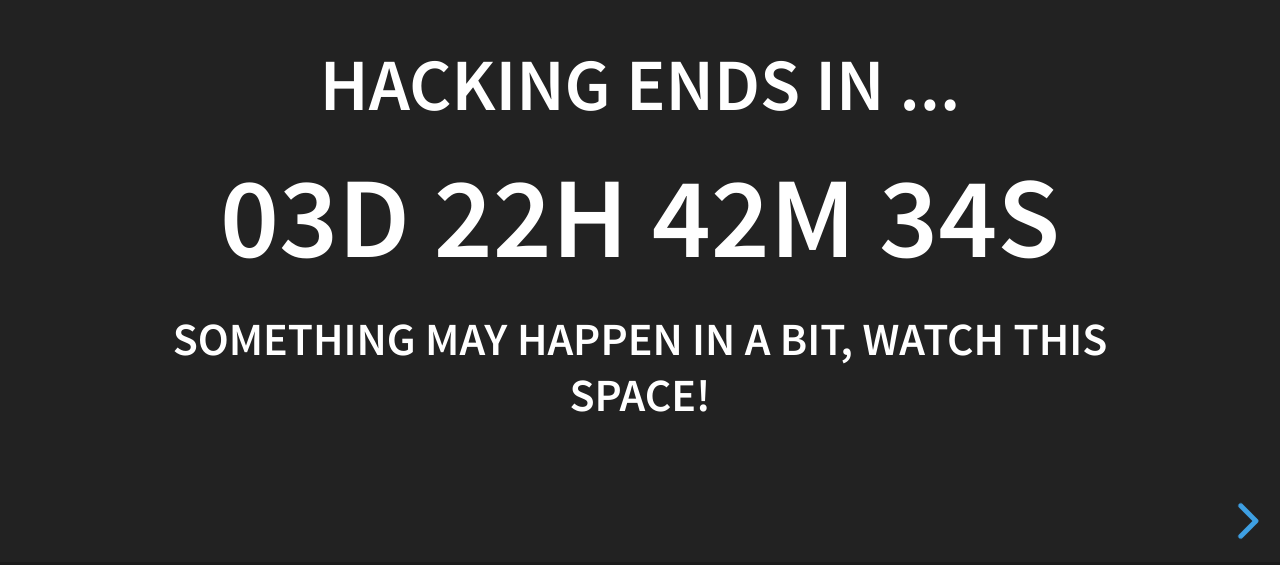
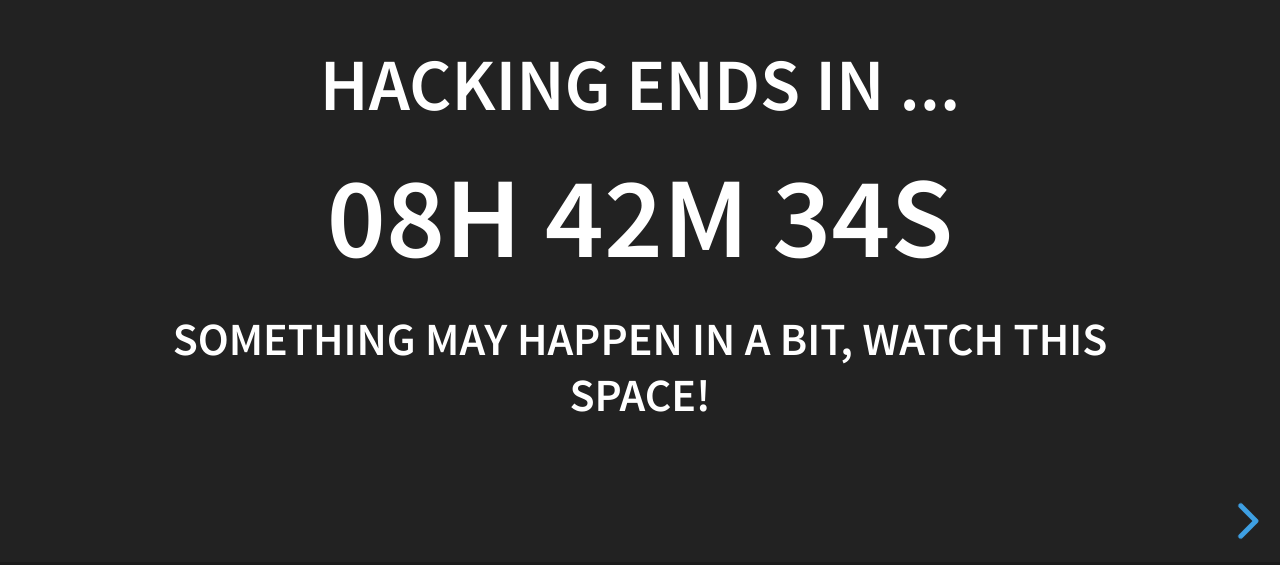
Before and after one commit to Calebp98/hackmedTimer, a website: page index.html in a window 1280 px wide. Shown: the part 235-800 px from the top of the page. Drawn offline with Linux system fonts and the light colour scheme.

Commit message:
days go when there are no days left

```diff
--- a/index.html
+++ b/index.html
@@ -46,7 +46,7 @@ function pad(number, length) {
 }
 
 // Set the date we're counting down to
-var countDownDate = new Date("Mar 30, 2019 11:30:00").getTime();
+var countDownDate = new Date("Mar 26, 2019 21:30:00").getTime();
 
 // Update the count down every 1 second
 var x = setInterval(function() {
@@ -64,8 +64,13 @@ var x = setInterval(function() {
   var seconds = Math.floor((distance % (1000 * 60)) / 1000);
 
   // Display the result in the element with id="demo"
+	if(days==0){
+		document.getElementById("demo").innerHTML = pad(hours,2) + "h "
+	  + pad(minutes,2) + "m " + pad(seconds,2) + "s ";
+	}else{
   document.getElementById("demo").innerHTML = pad(days,2) + "d " + pad(hours,2) + "h "
   + pad(minutes,2) + "m " + pad(seconds,2) + "s ";
+}
 
 
 	// Updating messages
@@ -78,7 +83,7 @@ var x = setInterval(function() {
   // If the count down is finished, write some text
   if (distance < 0) {
     clearInterval(x);
-    document.getElementById("demo").innerHTML = "EXPIRED";
+    document.getElementById("demo").innerHTML = "STOP HACKING!";
   }
 }, 1000);
 </script>
```
